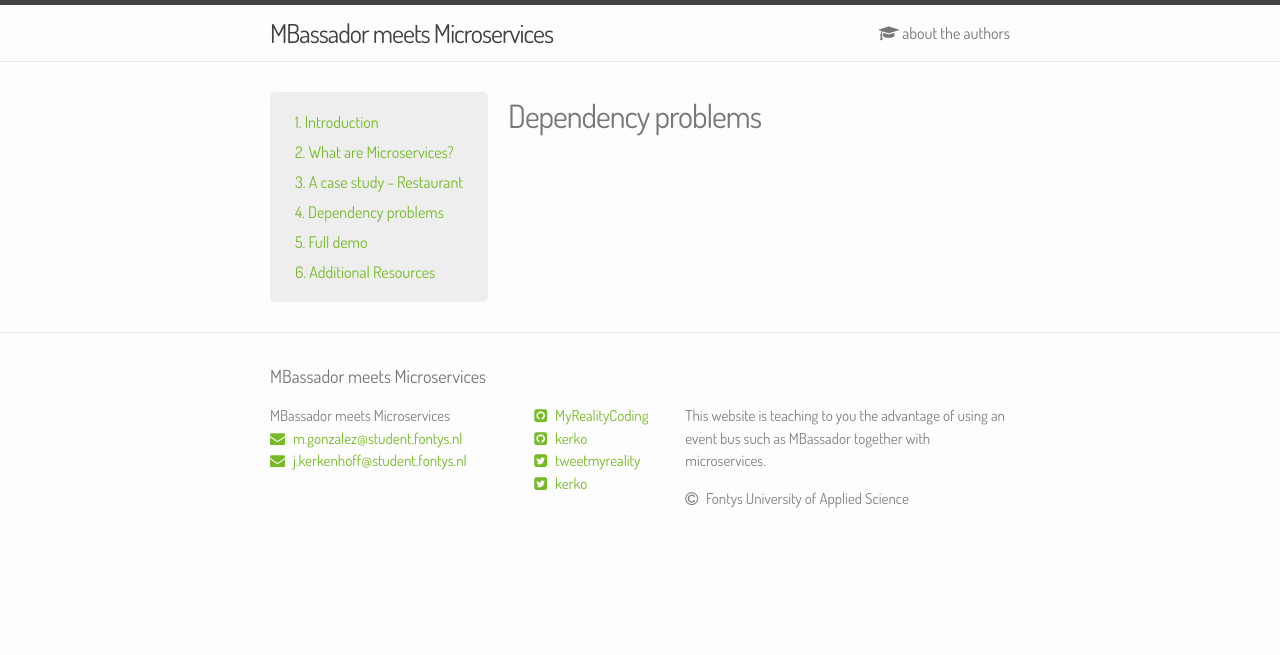
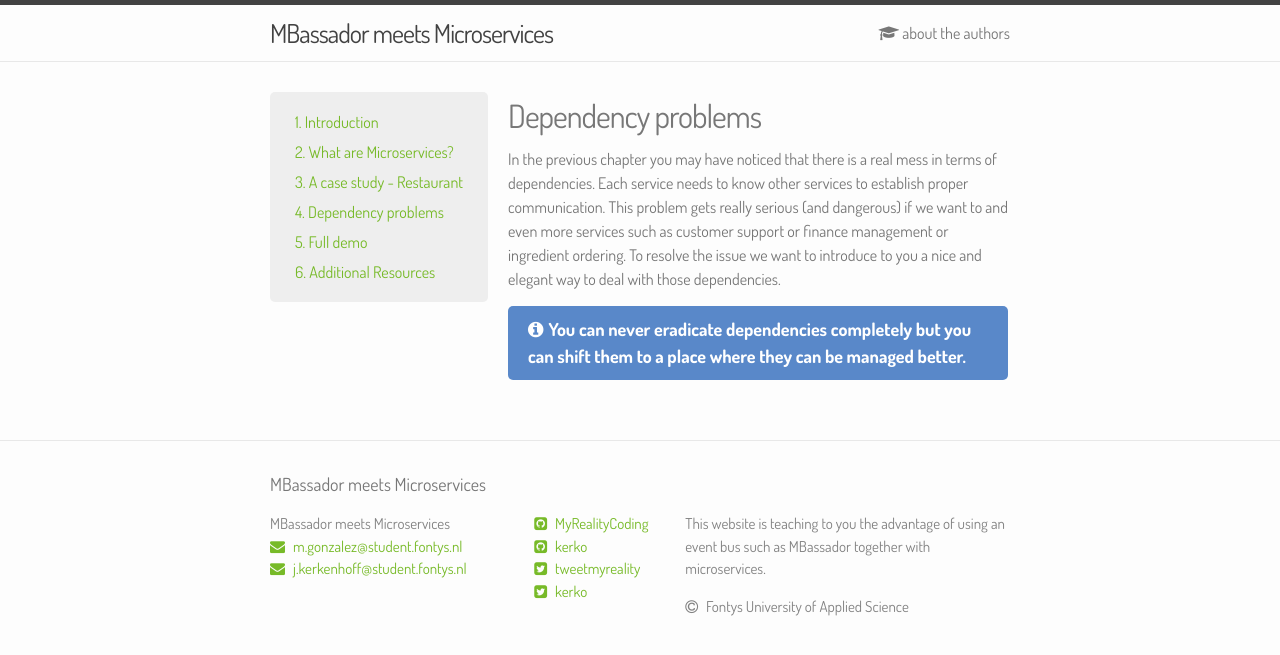
Before and after one commit to sebivenlo/microservices-eventbus, a Jekyll site: the page built from _tutorials/03-dependencies.md, in a window 1280 px wide. Shown: the top 655 px of the page. Built offline with Jekyll 4.4.1, drawn with Linux system fonts in a browser that asks for light colours; nearby versions of some CDN libraries.

Commit message:
Describe the basic problem with dependencies

```diff
--- a/_tutorials/03-dependencies.md
+++ b/_tutorials/03-dependencies.md
@@ -1,3 +1,6 @@
 ---
 title:  "Dependency problems"
 ---
+In the previous chapter you may have noticed that there is a real mess in terms of dependencies. Each service needs to know other services to establish proper communication. This problem gets really serious (and dangerous) if we want to and even more services such as customer support or finance management or ingredient ordering. To resolve the issue we want to introduce to you a nice and elegant way to deal with those dependencies.
+
+<div class="hint info"><i class="fa fa-info-circle"></i>You can never eradicate dependencies completely but you can shift them to a place where they can be managed better.</div>
```
